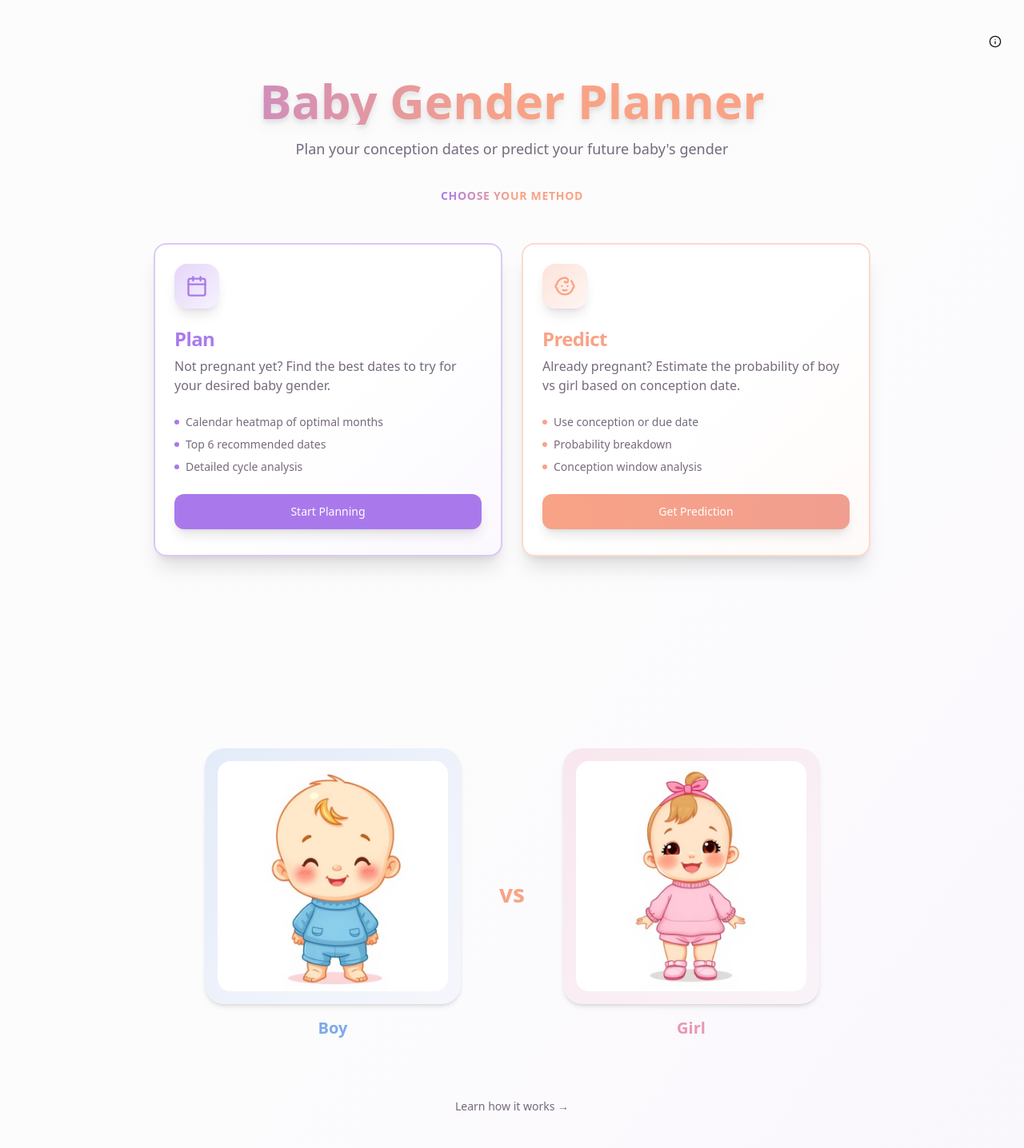
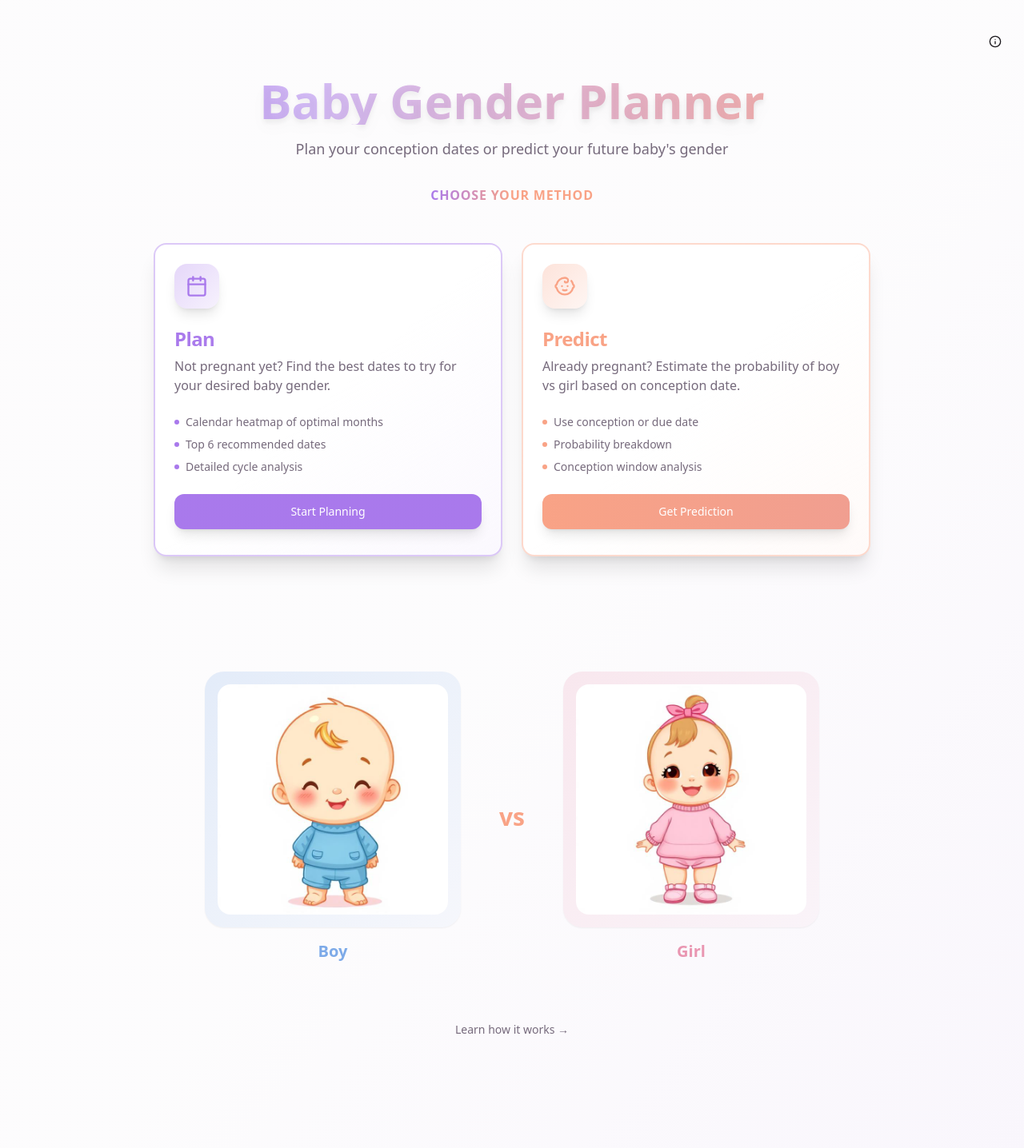
Before and after one commit to SamVar/baby-gender, a React (Vite) app: page / in a window 1280 px wide. Shown: the top 1436 px of the page at 80% size. Built offline with nearby package versions, Linux system fonts and the light colour scheme; the HTML template or start-up script is replaced by a standard one.

Commit message:
Adjust title gradient and spacing

```diff
--- a/src/pages/Home.tsx
+++ b/src/pages/Home.tsx
@@ -16,7 +16,7 @@ export default function Home() {
         </Button>
 
         <div className="text-center space-y-4 animate-fade-in">
-          <h1 className="text-5xl md:text-6xl font-bold bg-gradient-to-r from-primary via-accent to-accent bg-clip-text text-transparent drop-shadow-lg">
+          <h1 className="text-5xl md:text-6xl font-bold bg-gradient-to-r from-primary from-5% via-primary/50 via-30% to-accent bg-clip-text text-transparent drop-shadow-lg">
             Baby Gender Planner
           </h1>
           <p className="text-lg text-muted-foreground max-w-2xl mx-auto">
@@ -28,7 +28,7 @@ export default function Home() {
       <main className="container mx-auto px-4 pt-0 pb-8">
         <div className="max-w-4xl mx-auto space-y-4">
           <div className="text-center space-y-3 mb-12">
-            <span className="text-sm font-bold tracking-wider uppercase bg-gradient-to-r from-primary via-accent to-accent bg-clip-text text-transparent">
+            <span className="text-base font-bold tracking-wider uppercase bg-gradient-to-r from-primary via-accent to-accent bg-clip-text text-transparent">
               Choose Your Method
             </span>
           </div>
@@ -109,17 +109,17 @@ export default function Home() {
             </Card>
           </div>
 
-          <section className="pt-56">
+          <section className="pt-32">
             <div className="flex items-center justify-center gap-12 mb-16">
               <div className="flex flex-col items-center transform transition-all duration-300 hover:scale-105">
-                <div className="p-4 bg-gradient-to-br from-boy/20 to-boy/5 rounded-3xl shadow-md">
+                <div className="p-4 bg-gradient-to-br from-boy/20 to-boy/5 rounded-3xl shadow-sm">
                   <img src={babyBoyImg} alt="Baby Boy" className="w-56 h-56 md:w-72 md:h-72 object-contain rounded-2xl" />
                 </div>
                 <span className="text-xl font-bold text-boy mt-4">Boy</span>
               </div>
               <span className="text-3xl font-bold text-accent">vs</span>
               <div className="flex flex-col items-center transform transition-all duration-300 hover:scale-105">
-                <div className="p-4 bg-gradient-to-br from-girl/20 to-girl/5 rounded-3xl shadow-md">
+                <div className="p-4 bg-gradient-to-br from-girl/20 to-girl/5 rounded-3xl shadow-sm">
                   <img src={babyGirlImg} alt="Baby Girl" className="w-56 h-56 md:w-72 md:h-72 object-contain rounded-2xl" />
                 </div>
                 <span className="text-xl font-bold text-girl mt-4">Girl</span>
```
